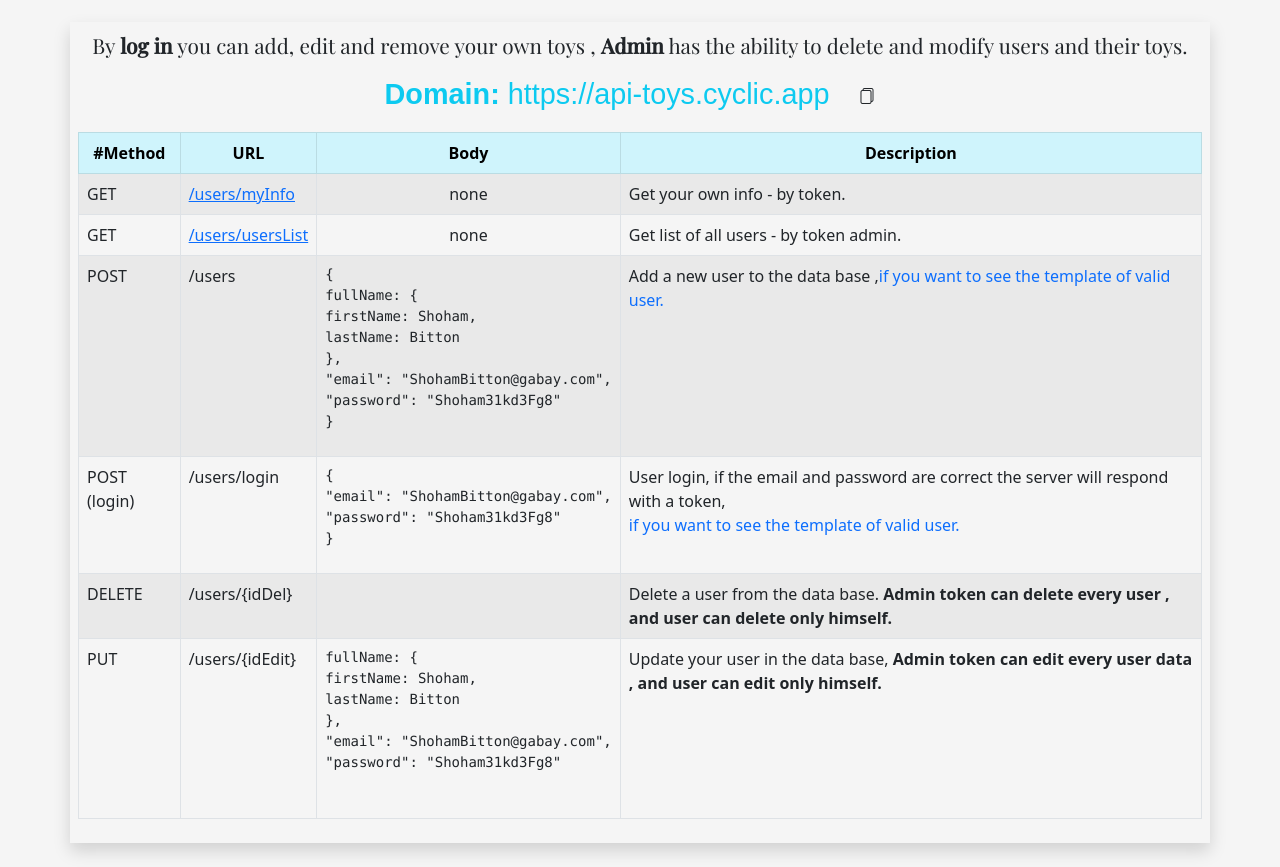
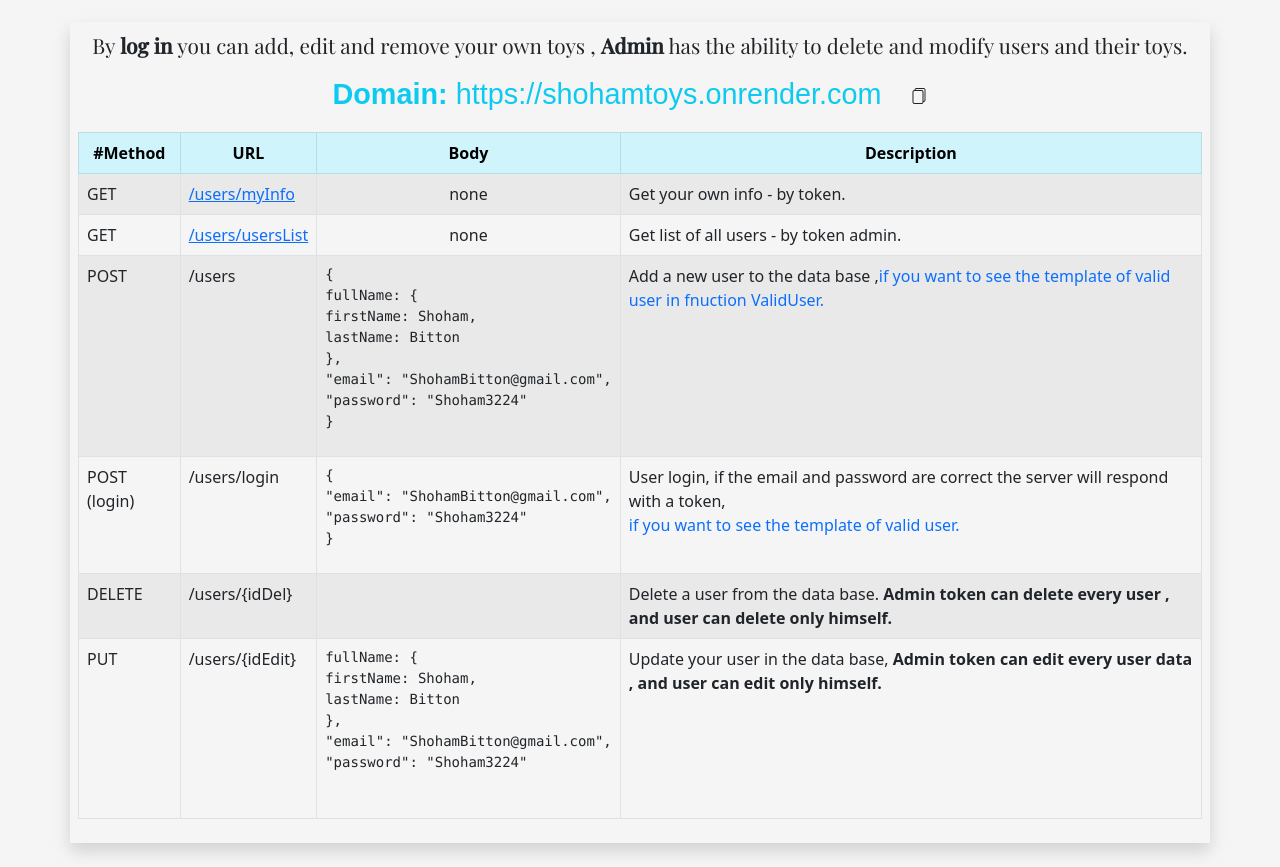
Before and after one commit to shohamBiton/Toys-Users, a website: page public/index.html in a window 1280 px wide. Shown: the part 589-1456 px from the top of the page. Drawn offline with nearby package versions, Linux system fonts and the light colour scheme; a web font is replaced by a local one.

Commit message:
render domain added

```diff
--- a/package.json
+++ b/package.json
@@ -3,7 +3,7 @@
   "version": "1.0.0",
   "description": "",
   "scripts": {
-    "start": "node app"
+    "start": "nodemon app"
   },
   "keywords": [],
   "author": "",
--- a/public/index.html
+++ b/public/index.html
@@ -19,7 +19,7 @@
     <link href="https://cdn.jsdelivr.net/npm/bootstrap@5.2.1/dist/css/bootstrap.min.css" rel="stylesheet"
         integrity="sha384-iYQeCzEYFbKjA/T2uDLTpkwGzCiq6soy8tYaI1GyVh/UjpbCx/TYkiZhlZB6+fzT" crossorigin="anonymous">
     <link rel="stylesheet" href="https://cdn.jsdelivr.net/npm/bootstrap-icons@1.9.1/font/bootstrap-icons.css">
-    <!-- css only- -->
+    <!-- css-only -->
     <link rel="stylesheet" href="index.css">
 
     <title>TOYS | API</title>
@@ -72,7 +72,7 @@
             <table class="table table-bordered table-striped ">
                 <h4 class="mb-3 text-center bigDomain">
                     <span class="text-info fw-bolder">Domain:</span>
-                    <span class="text-info text" id="Domain">https://api-toys.cyclic.app</span>
+                    <span class="text-info text" id="Domain">https://shohamtoys.onrender.com</span>
                     <button class="btn mx-2 copyBtn" id="domainbtn"><i class="bi bi-files"></i></button>
                 </h4>
 
@@ -108,13 +108,13 @@ fullName: {
 firstName: Shoham,
 lastName: Bitton
 },
-"email": "ShohamBitton@gabay.com",
-"password": "Shoham31kd3Fg8"
+"email": "ShohamBitton@gmail.com",
+"password": "Shoham3224"
 } </pre>
                         </td>
                         <td>Add a new user to the data base ,<a class="text-decoration-none"
                                 href="https://github.com/ShohamgD/ToysProject/blob/main/api/validation/userValidation.js">if
-                                you want to see the template of valid user.</a></td>
+                                you want to see the template of valid user in fnuction ValidUser.</a></td>
                     </tr>
                     <tr>
                         <td>POST (login)</td>
@@ -122,8 +122,8 @@ lastName: Bitton
                         <td>
                             <pre>
 {
-"email": "ShohamBitton@gabay.com",
-"password": "Shoham31kd3Fg8"
+"email": "ShohamBitton@gmail.com",
+"password": "Shoham3224"
 } </pre>
                         </td>
                         <td>User login, if the email and password are correct the server will respond with a token,<br>
@@ -149,8 +149,8 @@ fullName: {
 firstName: Shoham,
 lastName: Bitton
 },
-"email": "ShohamBitton@gabay.com",
-"password": "Shoham31kd3Fg8"
+"email": "ShohamBitton@gmail.com",
+"password": "Shoham3224"
                              </pre>
                         </td>
                         <td>Update your user in the data base,<strong> Admin token can edit every user data , and user
@@ -191,7 +191,7 @@ lastName: Bitton
             <table class="table table-bordered table-striped mb-3">
                 <h4 class="mb-3 text-center bigDomain">
                     <span class="text-info fw-bolder">Domain:</span>
-                    <span class="text-info text" id="Domain">https://api-toys.cyclic.app</span>
+                    <span class="text-info text" id="Domain">https://shohamtoys.onrender.com</span>
                     <button class="btn mx-2 copyBtn" id="domainbtn2"><i class="bi bi-files"></i></button>
                 </h4>
                 <thead class="table-info">
@@ -205,13 +205,13 @@ lastName: Bitton
                 <tbody>
                     <tr>
                         <td>GET</td>
-                        <td><a href="https://api-toys.cyclic.app//toys">/toys</a></td>
+                        <td><a href="https://shohamtoys.onrender.com/toys">/toys</a></td>
                         <td class="text-center">none</td>
                         <td>Get a list of all the toys, will present 10 results per page.</td>
                     </tr>
                     <tr>
                         <td>GET</td>
-                        <td><a href="https://api-toys.cyclic.app/toys/search?s=doll">/toys/search?s=doll</a></td>
+                        <td><a href="https://shohamtoys.onrender.com/toys/search?s=doll">/toys/search?s=doll</a></td>
                         <td class="text-center">none</td>
                         <td>search for a toy by searching follwing name or info after the "s=", it will present 10
                             results per page.
@@ -219,7 +219,7 @@ lastName: Bitton
                     </tr>
                     <tr>
                         <td>GET</td>
-                        <td><a href="https://api-toys.cyclic.app/toys/category/doll">/toys/category/:catName</a></td>
+                        <td><a href="https://shohamtoys.onrender.com/toys/category/doll">/toys/category/:catName</a></td>
                         <td class="text-center">none</td>
                         <td>Get a list of all the toys in toys <strong>category</strong>, it will present 10 results per
                             page.</td>
@@ -244,7 +244,7 @@ lastName: Bitton
                         <td>Add a new toy to the data base, <strong>You need a token for this query ,</strong><br>
                             <a class="text-decoration-none"
                                 href="https://github.com/ShohamgD/ToysProject/blob/main/api/validation/toyValidation.js">if
-                                you want to see the template of valid toy</a>
+                                you want to see the template of valid toy in toyValidation function</a>
                         </td>
                     </tr>
                     <tr>
```
